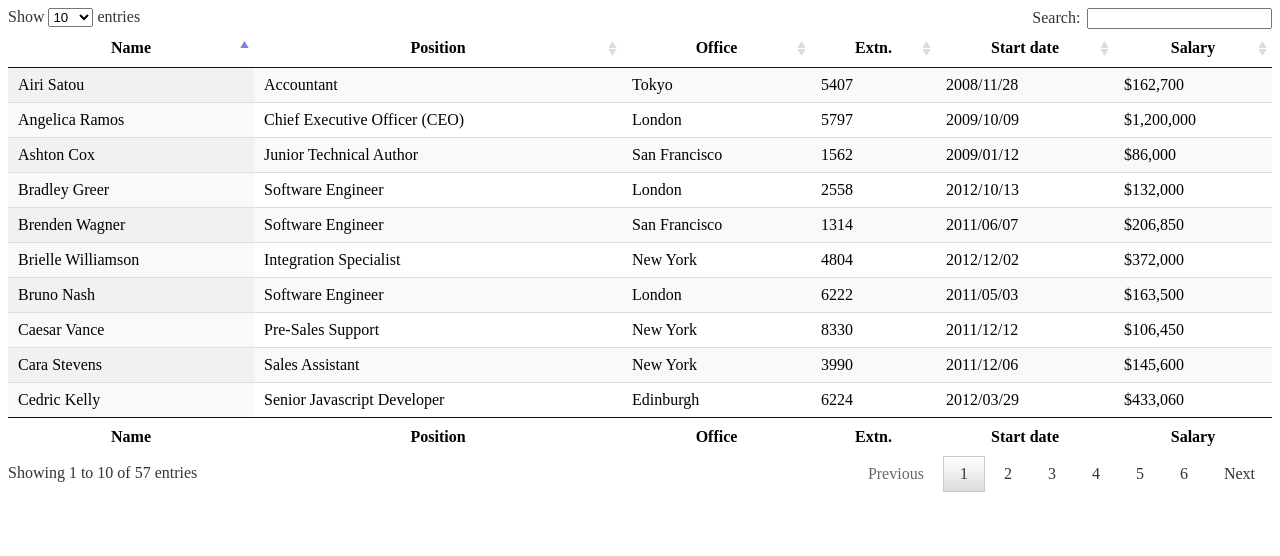
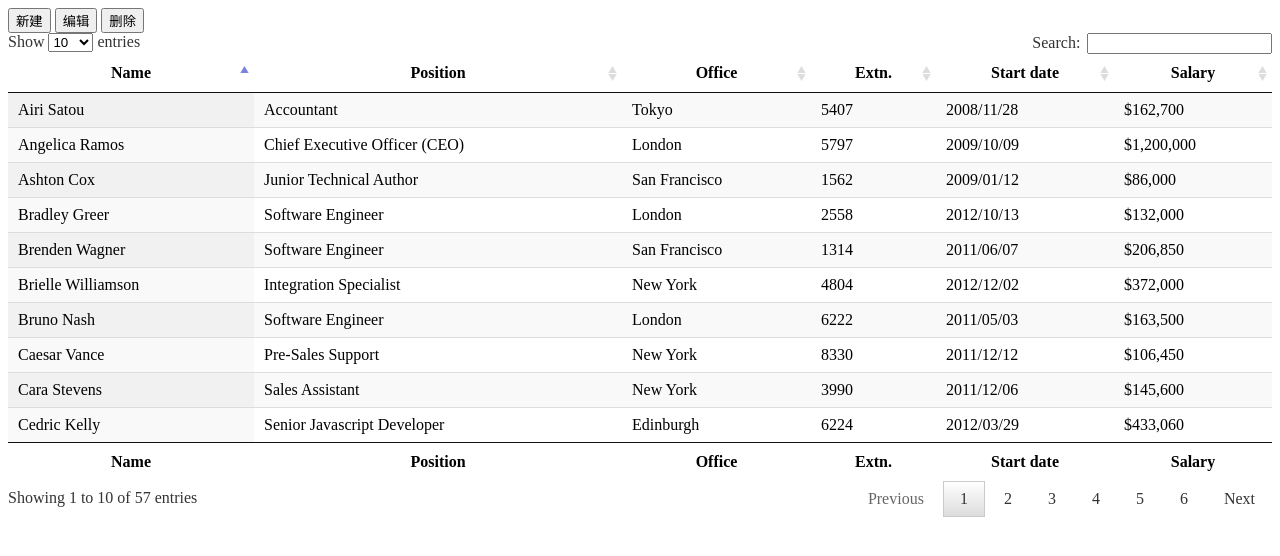
Before and after one commit to sxhsxy/html5web, a plain HTML site: page showTable.html in a window 1280 px wide. Drawn offline with Linux system fonts and the light colour scheme.

Commit message:
DataTables ...

```diff
--- a/showTable.html
+++ b/showTable.html
@@ -10,6 +10,11 @@
     <script src="components/DataTables-1.10.4/media/js/jquery.dataTables.js"></script>
 </head>
 <body>
+<div class="toolbar">
+    <button id="new">新建</button>
+    <button id="edit">编辑</button>
+    <button id="delete">删除</button>
+</div>
 <table id="example" class="display" cellspacing="0" width="100%">
     <thead>
     <tr>
@@ -34,7 +39,26 @@
     </tfoot>
 </table>
 <script>
-    $("#example").dataTable({"ajax": "components/DataTables-1.10.4/examples/ajax/data/arrays.txt"});
+    $("#example").ready(function() {
+        var table = $('#example').DataTable({"ajax": "components/DataTables-1.10.4/examples/ajax/data/arrays.txt"});
+
+        $('#example tbody').on( 'click', 'tr', function () {
+            if ( $(this).hasClass('selected') ) {
+                $(this).removeClass('selected');
+            }
+            else {
+                table.$('tr.selected').removeClass('selected');
+                $(this).addClass('selected');
+            }
+        } );
+
+        $('#delete').click( function () {
+            table.row('.selected').remove().draw( false );
+        } );
+        $("#new").click(function(){
+
+        });
+    });
 </script>
 </body>
 </html>
```
